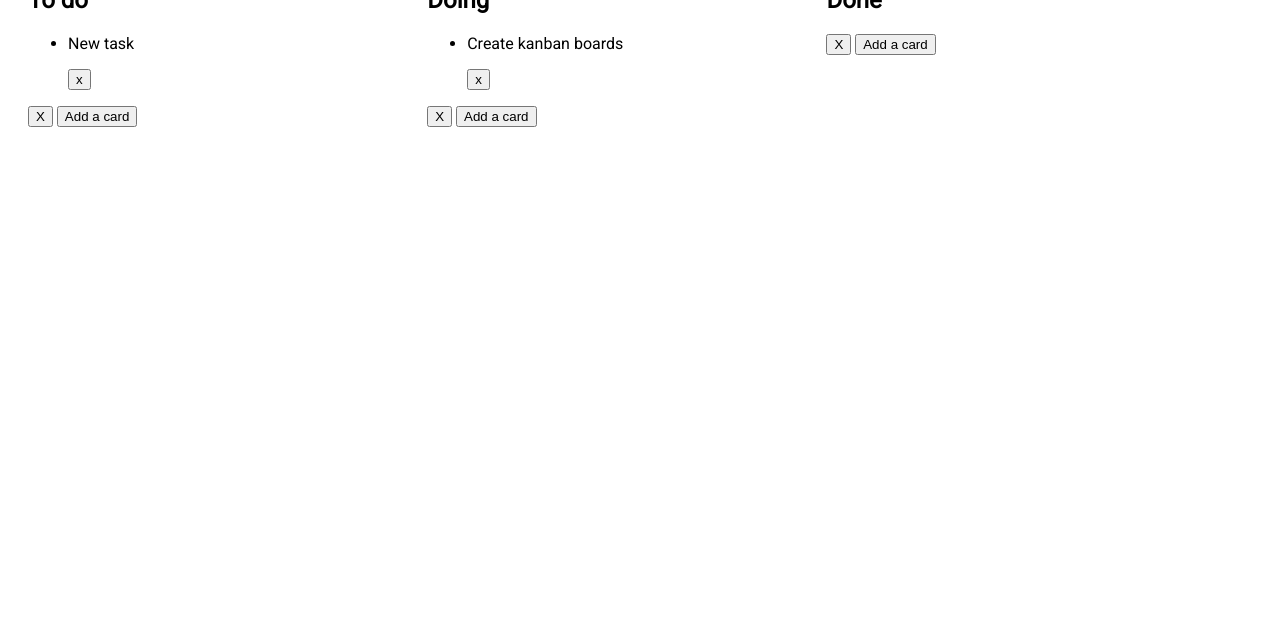
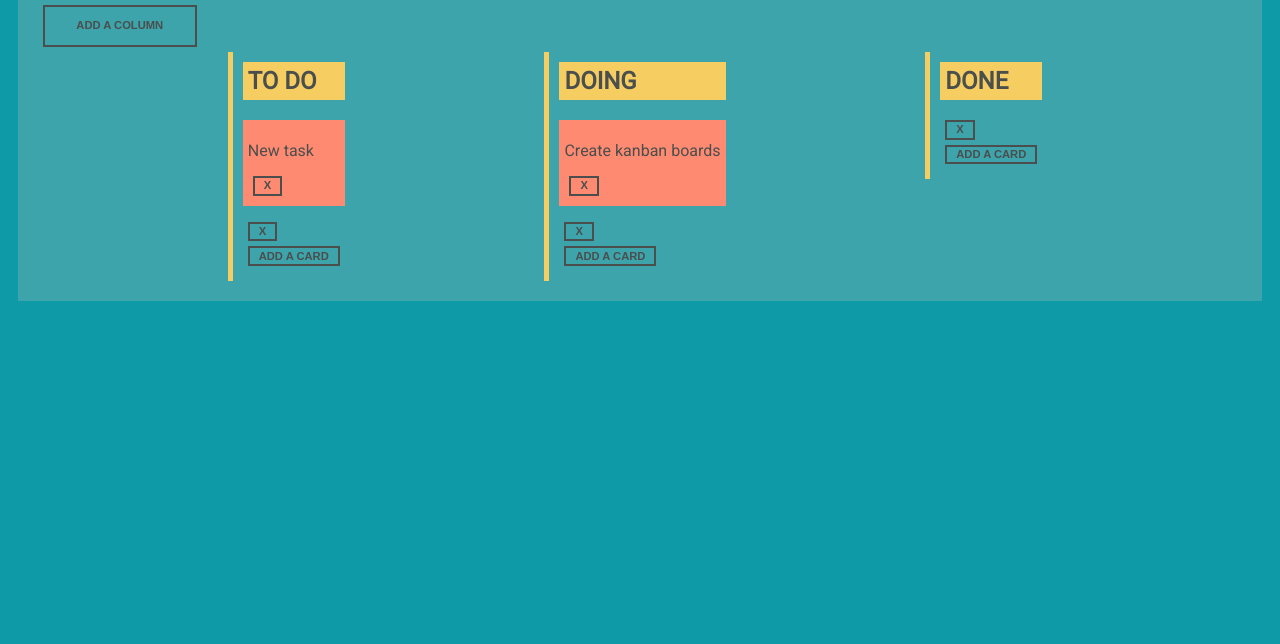
Before and after one commit to maniol/kanban, a website: page index.html in a window 1280 px wide. Shown: the part 156-800 px from the top of the page. Drawn offline with nearby package versions, Linux system fonts and the light colour scheme.

Commit message:
add board class and add styles

```diff
--- a/index.html
+++ b/index.html
@@ -7,11 +7,14 @@
 	<link rel="stylesheet" href="css/style.css">
 </head>
 <body>
-	<div id="board" class="board">
-		<h1>Kanban board</h1>
+	<button class="create-board">Add a board</button>
+	<script id="board-template" type="x-tmpl-mustache">
+		<div class="board">
+			<h1 class="board-title">{{ name }}</h2>
 			<button class="create-column">Add a column</button>
 			<div class="column-container"></div>
 		</div>
+	</script>
 	<script id="column-template" type="x-tmpl-mustache">
 		<div class="column">
 			<h2 class="column-title">{{ name }}</h2>
--- a/js/script.js
+++ b/js/script.js
@@ -16,7 +16,6 @@ document.addEventListener('DOMContentLoaded', function() {
 	}
 	function initSortable(id) {
 		var el = document.getElementById(id);
-		console.log(id);
 		var sortable = Sortable.create(el, {
 			group: 'kanban',
 			sort: true
@@ -64,29 +63,47 @@ document.addEventListener('DOMContentLoaded', function() {
 			this.element.parentNode.removeChild(this.element);
 		}
 	}
-	var board = {
-		name: 'Kanban board',
-		element: document.querySelector('#board .column-container'),
+	function Board(name) {
+		var self = this;
+		this.id = randomString();
+		this.boardName = name;
+		this.element = generateTemplate('board-template', { name: this.boardName }, 'board');
+		this.element.querySelector('.board').addEventListener('click', function (event) {
+			if (event.target.classList.contains('create-column')) {
+				var columnName = prompt("Enter the name of the column");
+				self.addColumn(new Column(columnName));
+			}
+		});
+	}
+	Board.prototype = {
+		addBoard: function() {
+			var HTMLbody = document.querySelector('body');
+			HTMLbody.appendChild(this.element)
+		},
 		addColumn: function(column) {
-			this.element.appendChild(column.element);
+			var HTMLcolumnContainer = this.element.querySelector('.column-container');
+			HTMLcolumnContainer.appendChild(column.element);
 			initSortable(column.id);
 		}
-	};
-	document.querySelector('#board .create-column').addEventListener('click', function() {
-		var name = prompt('Enter a column name');
-		var column = new Column(name);
-		console.log(column)
-		board.addColumn(column);
+	}
+	document.querySelector('.create-board').addEventListener('click', function() {
+		var name = prompt('Enter a board name');
+		var board = new Board(name);
+		board.addBoard();
 	});
+	// CREATING BOARD
+	var kanbanBoard = new Board('Kanban')
+	// ADDING BOARD TO PAGE
+	kanbanBoard.addBoard();
 	// CREATING COLUMNS
 	var todoColumn = new Column('To do');
 	var doingColumn = new Column('Doing');
 	var doneColumn = new Column('Done');
 
 	// ADDING COLUMNS TO THE BOARD
-	board.addColumn(todoColumn);
-	board.addColumn(doingColumn);
-	board.addColumn(doneColumn);
+	kanbanBoard.addColumn(todoColumn);
+	kanbanBoard.addColumn(doingColumn);
+	kanbanBoard.addColumn(doneColumn);
 
 	// CREATING CARDS
 	var card1 = new Card('New task');
--- a/sass/style.scss
+++ b/sass/style.scss
@@ -1,15 +1,61 @@
 * { box-sizing: border-box; }
 
-body { font-family: 'Roboto', sans-serif;}
-
-column {
-	display: inline-block;
-	width: 30%;
-	margin:10px;
-	padding: 10px;
-	vertical-align:top;
-
-	.column {
-		text-align: left;
+body {
+	font-family: 'Roboto', sans-serif;
+	background-color: #0e9aa7;
+	color: #4a4e4d;
+	button {
+		background-color: transparent;
+		border: 2px solid #4a4e4d;
+		color: #4a4e4d;
+		cursor: pointer;
+		display: flex;
+		align-self: center;
+		font-size: .7rem;
+		font-weight: 400;
+		line-height: 1;
+		margin: 5px;
+		padding: 1.2em 2.8em;
+		text-align: center;
+		text-transform: uppercase;
+		font-weight: 700;
+	}
+	h1 {
+		text-align: center;
+		text-transform: uppercase;
+	}
+	.board {
+		background-color: #3da4ab;
+		padding: 20px;
+		margin: 10px;
+		.column-container {
+			display: flex;
+			align-items: strech;
+			justify-content: space-evenly;
+			align-content: space-evenly;
+		}
+		.column {
+			.column-title {
+				background-color: #f6cd61;
+				margin-top: 0;
+				padding: 5px;
+				text-transform: uppercase;
+			}
+			.btn-delete, .add-card {
+				padding: .2em .8em;
+			}
+			.column-card-list{
+				list-style:none;
+				padding: 0;
+				.card {
+					background-color: #fe8a71;
+					padding: 5px;
+				}
+			}
+			border-left-style: solid;
+			border-color: #f6cd61;
+			border-width: 5px;
+			padding: 10px;
+		}
 	}
 }
```
Also changed, not shown: css/style.css, 1 other file. Lines whose indentation alone changed are shown as unchanged.
